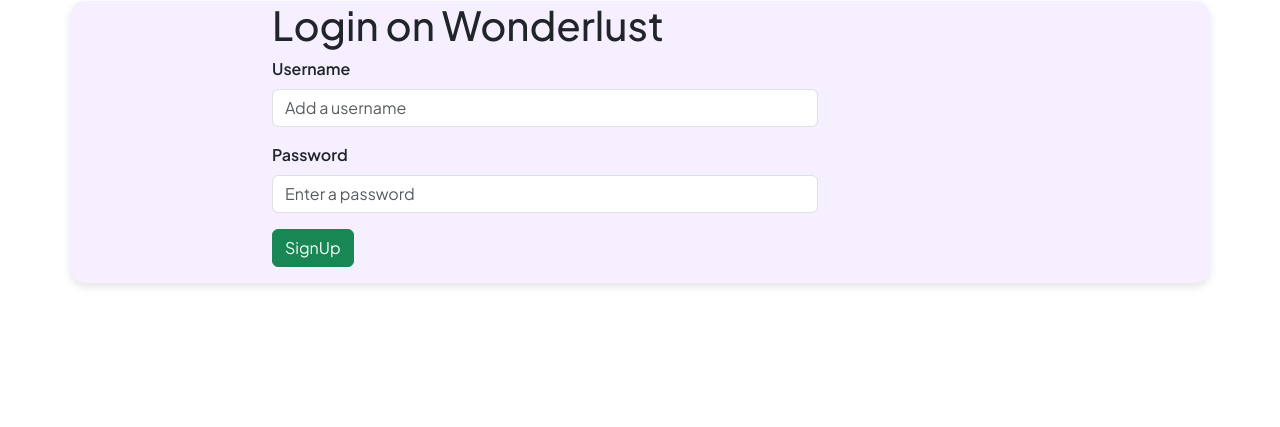
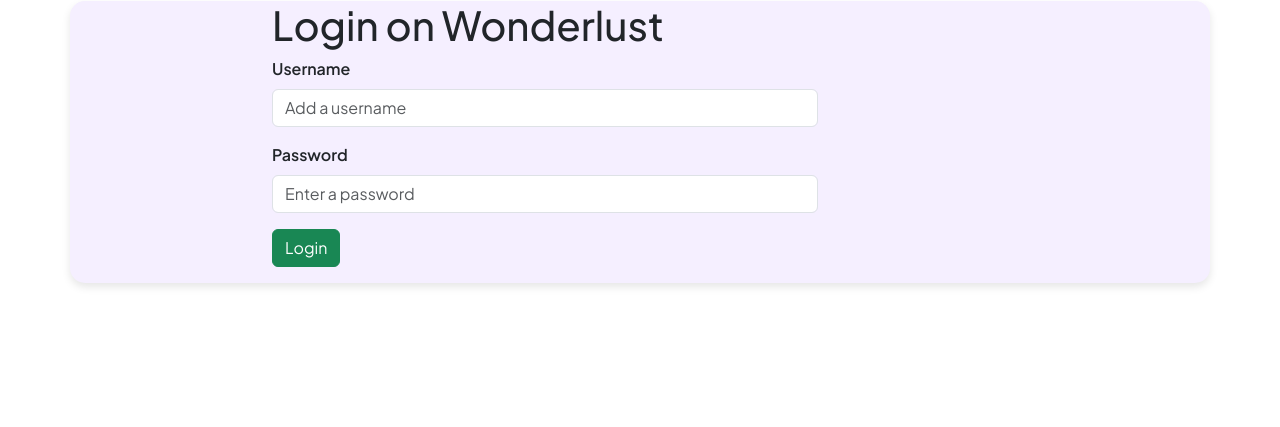
Before and after one commit to vai844101/WanderLust-, a Node server app: page /login in a window 1280 px wide. Shown: the part 95-522 px from the top of the page. Run offline with Node 20, Linux system fonts and the light colour scheme; some libraries are stand-ins or nearby versions.

Commit message:
Update login.ejs
updating login written in signup.

```diff
--- a/views/users/login.ejs
+++ b/views/users/login.ejs
@@ -26,7 +26,7 @@
                   required
                 />
               </div>
-              <button class="btn btn-success mb-3">SignUp</button>
+              <button class="btn btn-success mb-3">Login</button>
         </form>
 
     </div>
```
